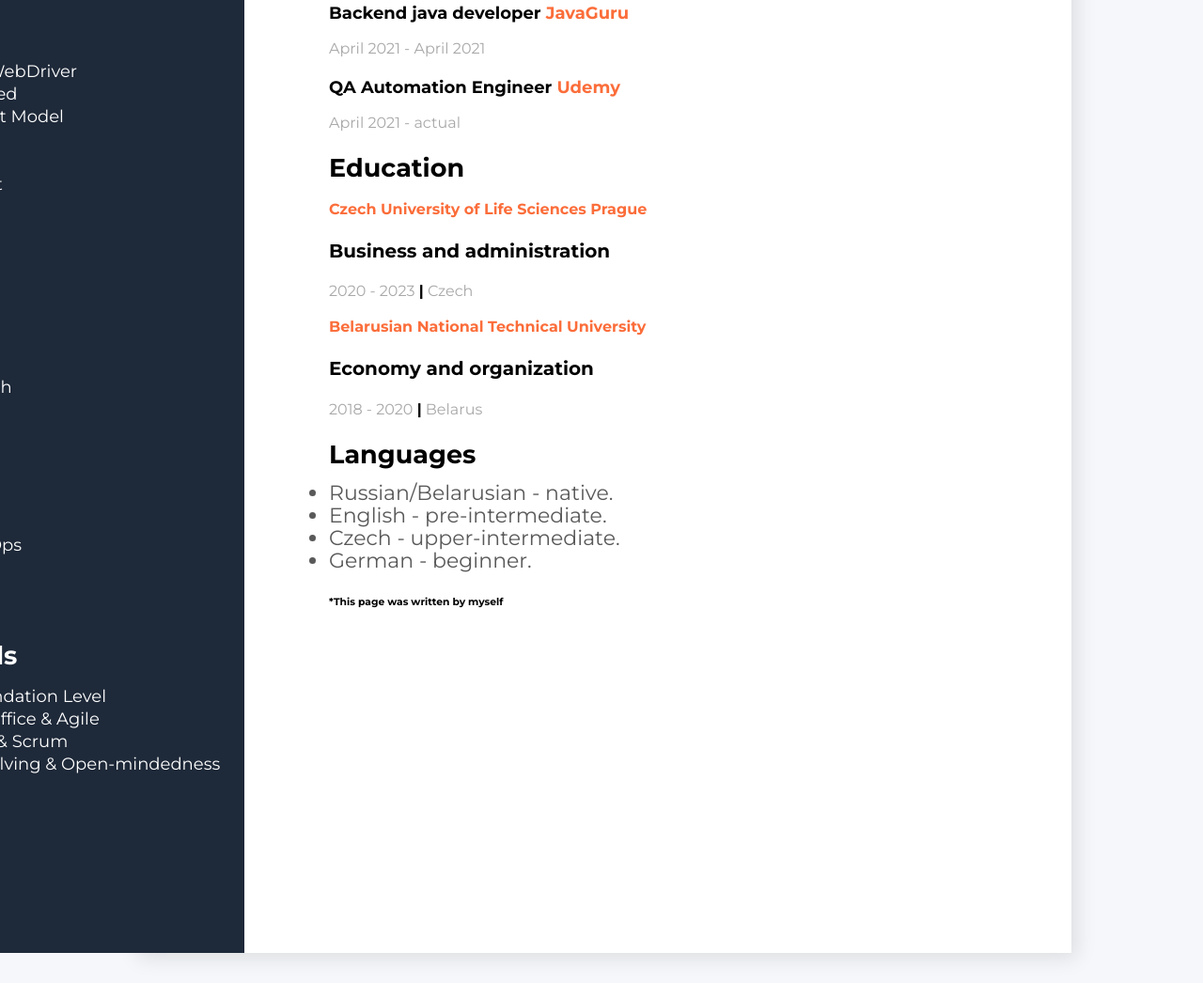
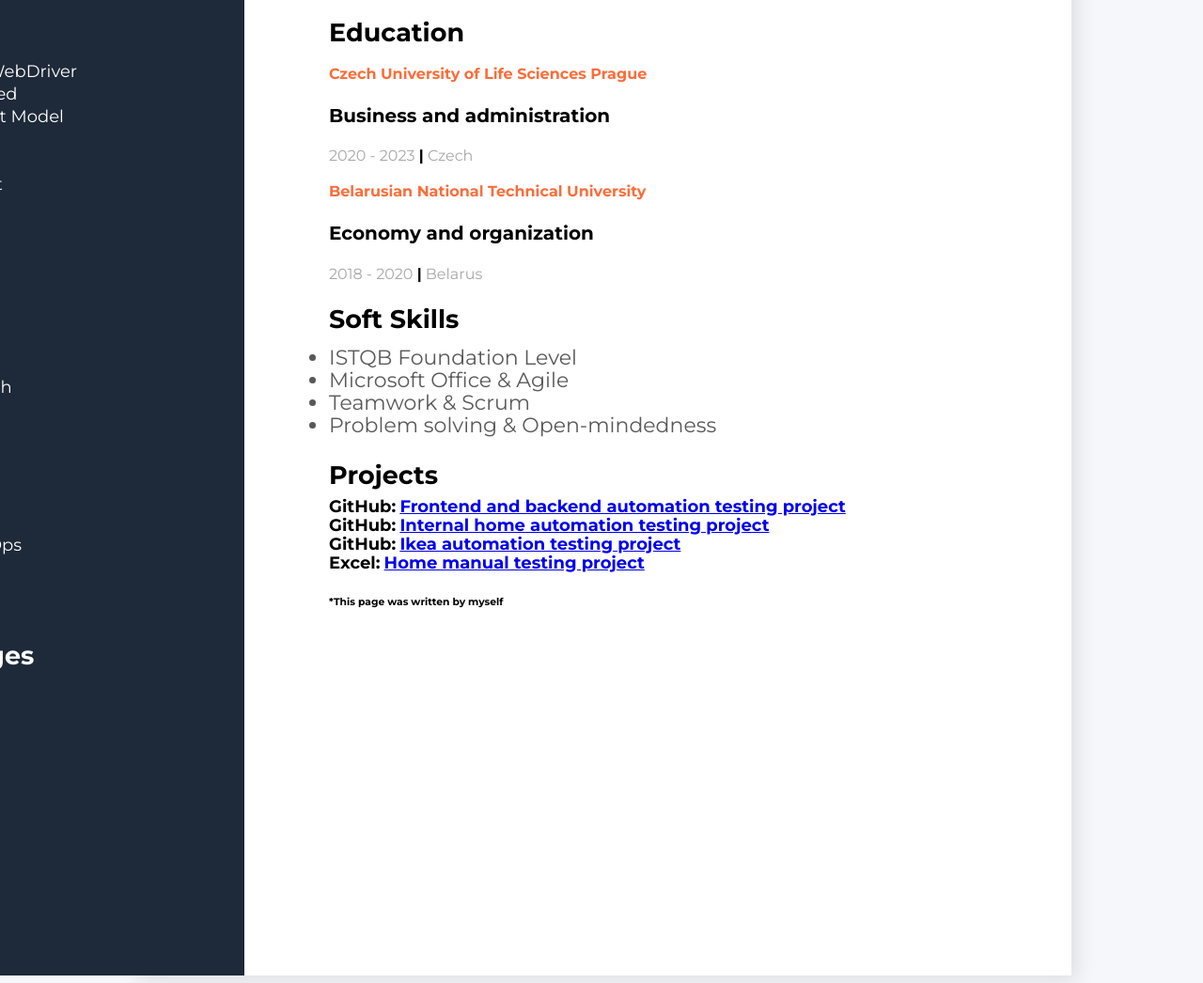
Before and after one commit to danikkrapivnitskiy/my-resume, a plain HTML site: page index.html in a window 1280 px wide. Shown: the part 973-2019 px from the top of the page at 94% size. Drawn offline with Linux system fonts and the light colour scheme.

Commit message:
Update resume

```diff
--- a/index.html
+++ b/index.html
@@ -68,39 +68,6 @@
                 </div>
             </div>
 
-            <h3 class="Main-contant-title">Projects</h3>
-
-            <div>
-
-                <span class="My-work-experience-pozition">GitHub:</span>
-                <a class="My-work-experience-pozition" href="https://github.com/danikkrapivnitskiy/RegioJet">Frontend and backend automation
-                    testing project</a>
-
-            </div>
-
-            <div>
-
-                <span class="My-work-experience-pozition">GitHub:</span>
-                <a class="My-work-experience-pozition" href="https://github.com/danikkrapivnitskiy/Roivenue">Internal home automation
-                    testing project</a>
-
-            </div>
-
-            <div>
-
-                <span class="My-work-experience-pozition">GitHub:</span>
-                <a class="My-work-experience-pozition" href="https://github.com/danikkrapivnitskiy/Home_project">Ikea automation testing project</a>
-
-            </div>
-
-            <div>
-
-                <span class="My-work-experience-pozition">Excel:</span>
-                <a class="My-work-experience-pozition" href="https://docs.google.com/spreadsheets/d/1mda5s-Uf3mcIDEMae2SoaocptUwrzmw40wHMpbBRTow/edit?usp=sharing">Home
-                    manual testing project</a>
-
-            </div>
-
             <h3 class="Main-contant-title">Courses</h3>
 
             <!-- Company 3-->
@@ -138,18 +105,55 @@
                 <p class="My-work-experience-date">2018 - 2020 <span class="My-work-experience-devider">|</span> Belarus
                 </p>
             </div>
-            <div clas="my-languages-section">
-                <h3 class="Main-contant-title">Languages</h3>
+            <!-- Soft Skills section-->
+            <div class="my-languages-section">
+                <h3 class="Main-contant-title">Soft Skills</h3>
                 <ul class="My-work-experience-duties">
-                    <li class="My-work-experience-duty">Russian/Belarusian - native.</li>
-                    <li class="My-work-experience-duty">English - pre-intermediate.</li>
-                    <li class="My-work-experience-duty">Czech - upper-intermediate.</li>
-                    <li class="My-work-experience-duty">German - beginner.</li>
+                    <li class="My-work-experience-duty">ISTQB Foundation Level</span></li>
+                    <li class="My-work-experience-duty">Microsoft Office & Agile</span></li>
+                    <li class="My-work-experience-duty">Teamwork & Scrum</span></li>
+                    <li class="My-work-experience-duty">Problem solving &
+                            Open-mindedness</span></li>
                 </ul>
             </div>
+
+            <h3 class="Main-contant-title">Projects</h3>
+
+            <div>
+
+                <span class="My-work-experience-pozition">GitHub:</span>
+                <a class="My-work-experience-pozition" href="https://github.com/danikkrapivnitskiy/RegioJet">Frontend and backend automation
+                    testing project</a>
+
+            </div>
+
+            <div>
+
+                <span class="My-work-experience-pozition">GitHub:</span>
+                <a class="My-work-experience-pozition" href="https://github.com/danikkrapivnitskiy/Roivenue">Internal home automation
+                    testing project</a>
+
+            </div>
+
+            <div>
+
+                <span class="My-work-experience-pozition">GitHub:</span>
+                <a class="My-work-experience-pozition" href="https://github.com/danikkrapivnitskiy/Home_project">Ikea automation testing project</a>
+
+            </div>
+
+            <div>
+
+                <span class="My-work-experience-pozition">Excel:</span>
+                <a class="My-work-experience-pozition" href="https://docs.google.com/spreadsheets/d/1mda5s-Uf3mcIDEMae2SoaocptUwrzmw40wHMpbBRTow/edit?usp=sharing">Home
+                    manual testing project</a>
+
+            </div>
+
             <div class="PS">
                 <h6>*This page was written by myself</h6>
             </div>
+
         </div>
         <!-- sidebar section-->
         <aside class="sidebar-section">
@@ -220,18 +224,19 @@
                     <li class="Tech-skills-item"> <span class="Tech-skills-item-text">CSS3</span> </li>
                 </ul>
             </div>
-            <!-- Soft Skills section-->
+
             <div class="Soft-skills-section">
-                <h3 class="Soft-skills-title">Soft Skills</h3>
+                <h3 class="Soft-skills-title">Languages</h3>
                 <ul class="Soft-skills-list">
-                    <li class="Soft-skills-item"> <span class="Soft-skills-item-text">ISTQB Foundation Level</span></li>
-                    <li class="Soft-skills-item"> <span class="Soft-skills-item-text">Microsoft Office & Agile</span></li>
-                    <li class="Soft-skills-item"> <span class="Soft-skills-item-text">Teamwork & Scrum</span></li>
-                    <li class="Soft-skills-item"> <span class="Soft-skills-item-text">Problem solving &
-                            Open-mindedness</span></li>
+                    <li class="Tech-skills-item"> <span class="Tech-skills-item-text">EN</li>
+                    <li class="Tech-skills-item"> <span class="Tech-skills-item-text">CZ</li>
+                        <li class="Tech-skills-item"> <span class="Tech-skills-item-text">BLR</li>
+                    <li class="Tech-skills-item"> <span class="Tech-skills-item-text">RU</li>
+                    <li class="Tech-skills-item"> <span class="Tech-skills-item-text">GE</li>
                 </ul>
             </div>
-            <!-- SHobby section-->
+
+            <!-- Hobby section-->
             <div class="Soft-skills-section">
                 <h3 class="Soft-skills-title">Hobby</h3>
                 <ul class="Soft-skills-list">
```
